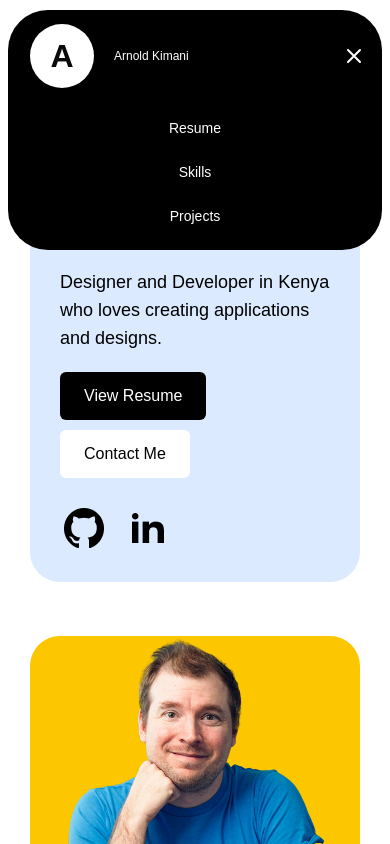
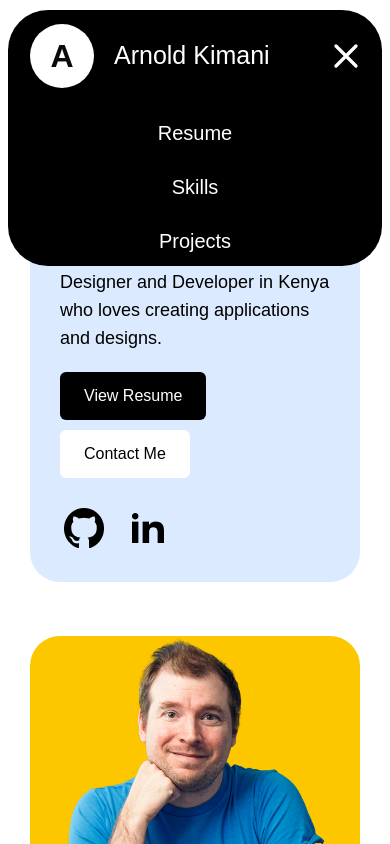
Before and after one commit to arnoldqym/kimani-portfolio, a Next.js app: page / in a window 390 px wide. Both pictures are taken after a click on the button "Open menu". Shown: the top 844 px of the page. Built offline with nearby package versions, Linux system fonts and the light colour scheme.

Commit message:
fixed fluid mobile menu

```diff
--- a/components/Navbar.tsx
+++ b/components/Navbar.tsx
@@ -46,7 +46,7 @@ export default function Navbar() {
                         <div className="flex items-center min-w-0">
                             <a href={'/'} className="logo-holder flex items-center">
                                 <div className="logo text-white text-3xl sm:text-4xl font-bold mr-1">A</div>
-                                <div className="logo-text text-white text-xs sm:text-sm md:text-base font-medium whitespace-nowrap truncate max-w-[80px] sm:max-w-[120px] md:max-w-none">
+                                <div className="logo-text text-white text-[25px] sm:text-sm md:text-base font-medium whitespace-nowrap max-w-[80px] sm:max-w-[120px] md:max-w-none">
                                     Arnold Kimani
                                 </div>
                             </a>
@@ -84,11 +84,11 @@ export default function Navbar() {
                                 aria-label={menuOpen ? "Close menu" : "Open menu"}
                             >
                                 {menuOpen ? (
-                                    <svg className="w-6 h-6 text-white" fill="none" viewBox="0 0 24 24" stroke="currentColor">
+                                    <svg className="w-10 h-10 text-white" fill="none" viewBox="0 0 24 24" stroke="currentColor">
                                         <path strokeLinecap="round" strokeLinejoin="round" strokeWidth={2} d="M6 18L18 6M6 6l12 12" />
                                     </svg>
                                 ) : (
-                                    <svg className="w-6 h-6 text-white" fill="none" viewBox="0 0 24 24" stroke="currentColor">
+                                    <svg className="w-10 h-10 text-white" fill="none" viewBox="0 0 24 24" stroke="currentColor">
                                         <path strokeLinecap="round" strokeLinejoin="round" strokeWidth={2} d="M4 6h16M4 12h16M4 18h16" />
                                     </svg>
                                 )}
@@ -98,27 +98,27 @@ export default function Navbar() {
 
                     {/* Mobile Dropdown Menu - Integrated into navbar */}
                     <div className={`md:hidden transition-all duration-300 overflow-hidden ${
-                        menuOpen ? 'max-h-32 opacity-100 mt-2' : 'max-h-0 opacity-0'
+                        menuOpen ? 'max-h-36 opacity-100 mt-2' : 'max-h-0 opacity-0'
                     }`}>
                         <div className="flex flex-col px-4 pb-2 space-y-2">
                             <a
                                 href="#resume"
                                 onClick={() => setMenuOpen(false)}
-                                className="text-white px-3 py-2 hover:bg-gray-800 transition-colors rounded-lg text-center text-sm"
+                                className="text-white px-3 py-2 hover:bg-gray-800 transition-colors rounded-lg text-center text-[20px]"
                             >
                                 Resume
                             </a>
                             <a
                                 href="#skills"
                                 onClick={() => setMenuOpen(false)}
-                                className="text-white px-3 py-2 hover:bg-gray-800 transition-colors rounded-lg text-center text-sm"
+                                className="text-white px-3 py-2 hover:bg-gray-800 transition-colors rounded-lg text-center text-[20px]"
                             >
                                 Skills
                             </a>
                             <a
                                 href="/projects"
                                 onClick={() => setMenuOpen(false)}
-                                className="text-white px-3 py-2 hover:bg-gray-800 transition-colors rounded-lg text-center text-sm"
+                                className="text-white px-3 py-2 hover:bg-gray-800 transition-colors rounded-lg text-center text-[20px]"
                             >
                                 Projects
                             </a>
```
